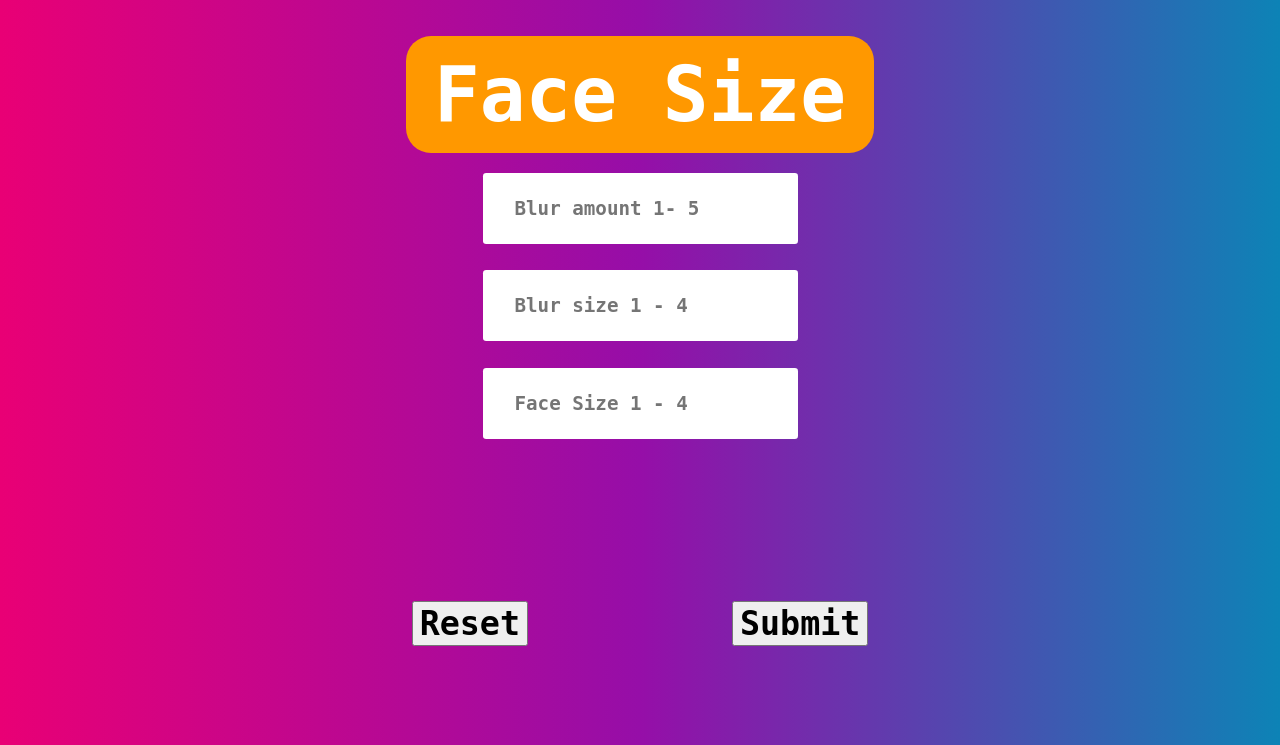
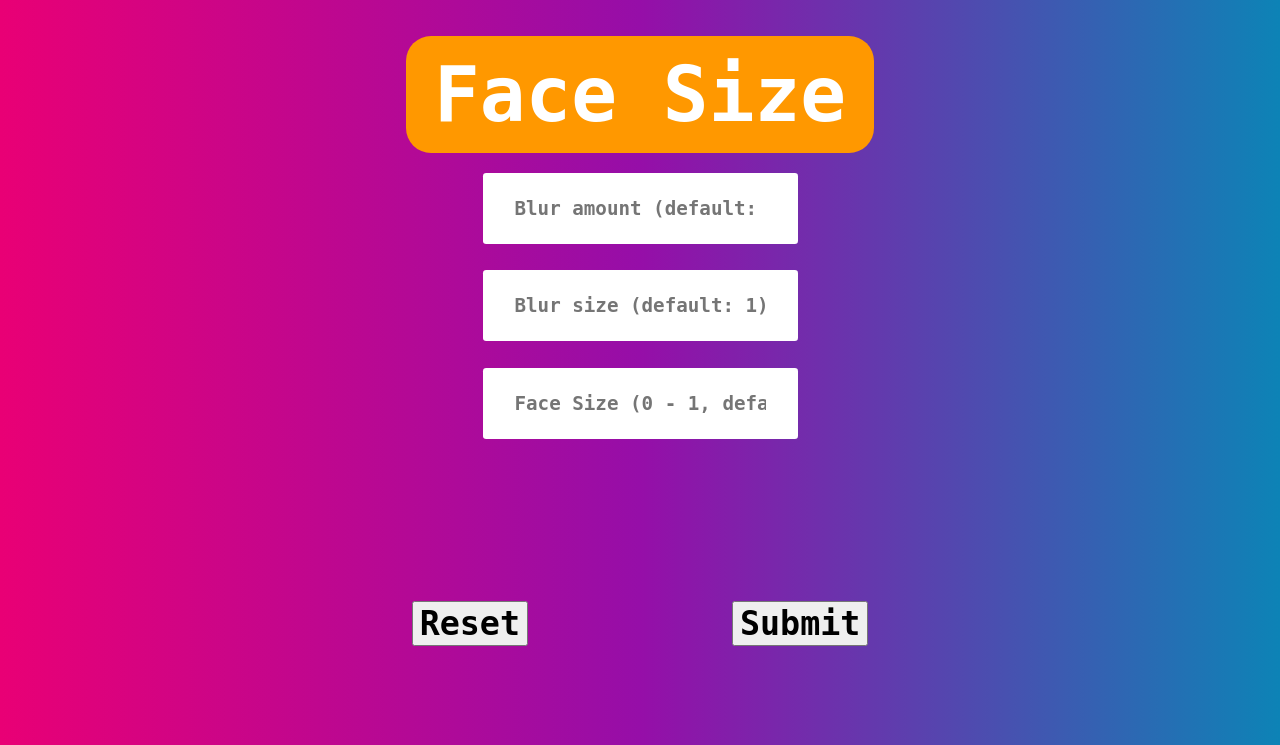
Before and after one commit to wsh32/blurin8r, a Flask app: page / in a window 1280 px wide. Shown: the part 795-1540 px from the top of the page. Run offline with Flask 2, Linux system fonts and the light colour scheme; parts of the project's set-up code (start-up, migrations or seed data) failed here and were passed over.

Commit message:
fix labels

```diff
--- a/blurin8r/templates/index.html
+++ b/blurin8r/templates/index.html
@@ -143,14 +143,14 @@
                 <form id = "settings">
                         <div class="form__group">
 
-                            <input type="text" class="form__input" id="BAmount" placeholder="Blur amount 1- 5" required="" />
-                            <label for="BAmount" class="form__label">Blur amount 1- 5</label> <br>
+                            <input type="text" class="form__input" id="BAmount" placeholder="Blur amount (default: 50)" required="" />
+                            <label for="BAmount" class="form__label">Blur amount (default: 50)</label> <br>
 
-                            <input type="text" class="form__input" id="BSize" placeholder="Blur size 1 - 4" required="" />
-                            <label for="BSize" class="form__label">Blur size 1 - 4</label> <br>
+                            <input type="text" class="form__input" id="BSize" placeholder="Blur size (default: 1)" required="" />
+                            <label for="BSize" class="form__label">Blur size (default: 1)</label> <br>
 
-                            <input type="text" class="form__input" id="FSize" placeholder="Face Size 1 - 4" required="" />
-                            <label for="FSize" class="form__label">Face Size 1 - 4</label> <br>
+                            <input type="text" class="form__input" id="FSize" placeholder="Face Size (0 - 1, default: -1)" required="" />
+                            <label for="FSize" class="form__label">Face Size (0 - 1, default: -1)</label> <br>
                         </div>
 
                         <br><br>
```
